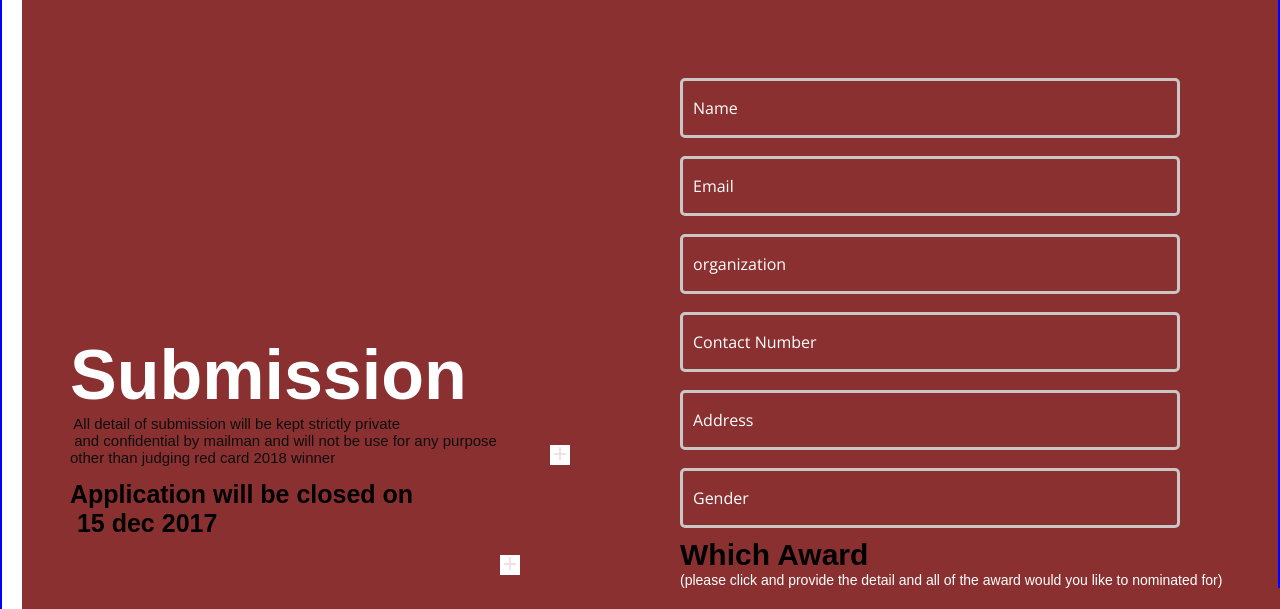
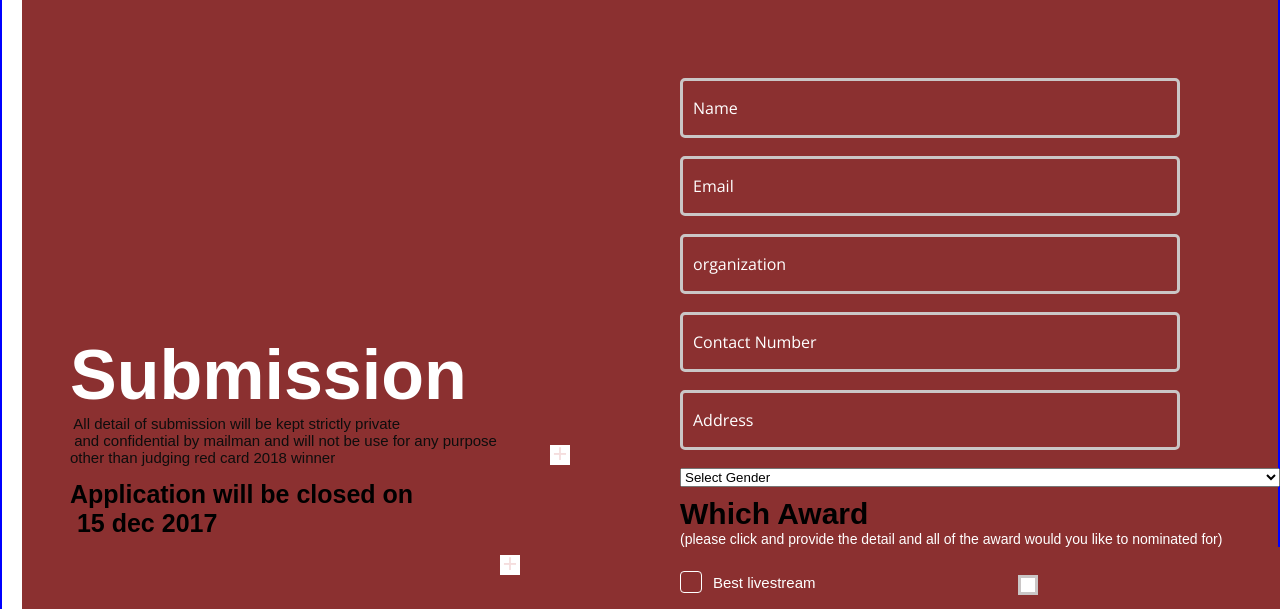
Before and after one commit to AneesAhmed15/task8, a plain HTML site: page index.html in a window 1280 px wide. Shown: the part 144-753 px from the top of the page. Drawn offline with nearby package versions, Linux system fonts and the light colour scheme.

Commit message:
Update index.html

```diff
--- a/index.html
+++ b/index.html
@@ -33,7 +33,15 @@
                         <input type="text" placeholder="organization"><br>
                         <input type="number" placeholder="Contact Number"><br>
                         <input type="text" placeholder="Address"><br>
-                        <input type="text" placeholder="Gender">
+ <select placeholder="Gender" id="gender">
+    <option value="">Select Gender</option>
+    <option value="Male">Male</option>
+    <option value="Female">Female</option>
+    <option value="Other">Other</option>
+  </select>
+
+
+
                     </div>
 
                     <div>
```
